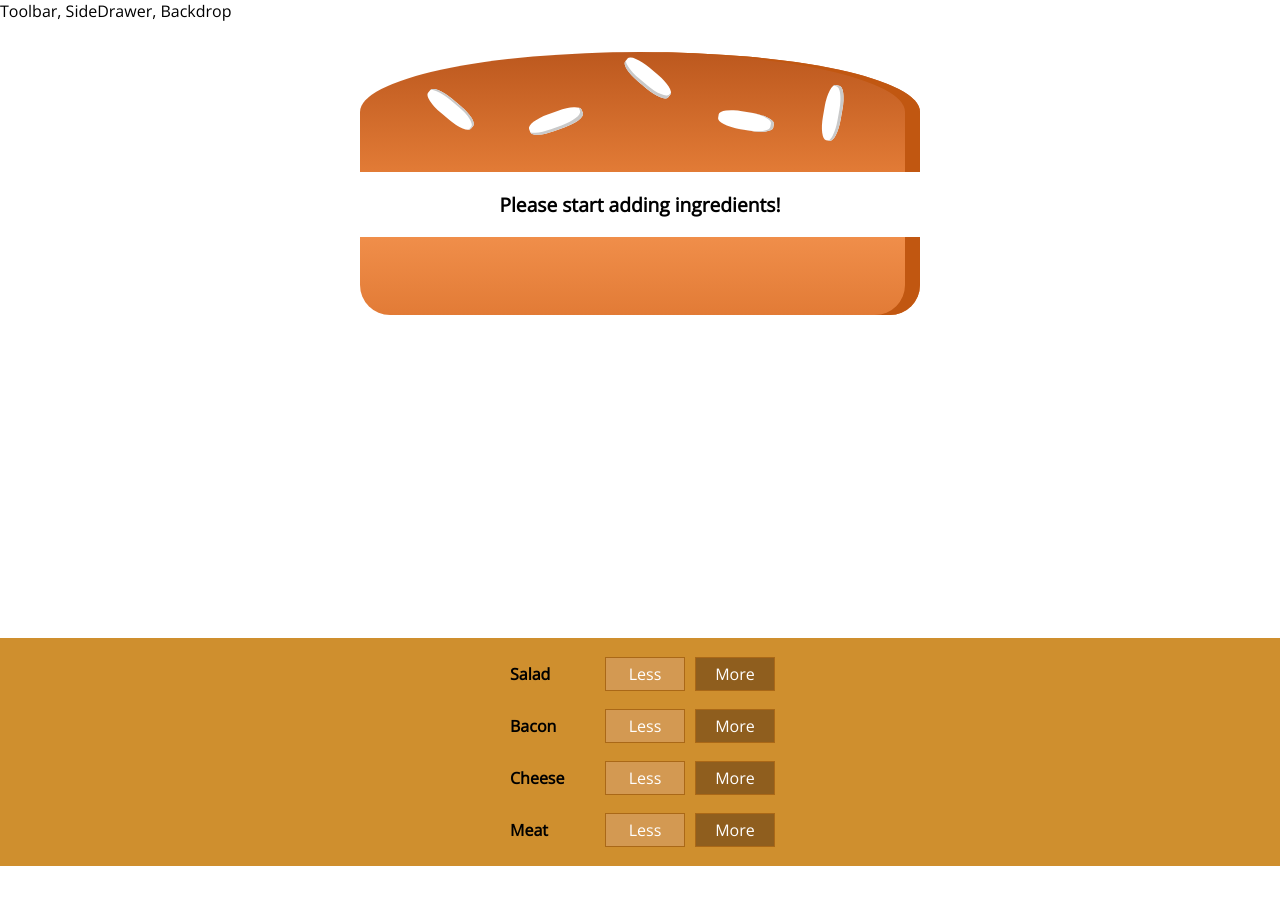
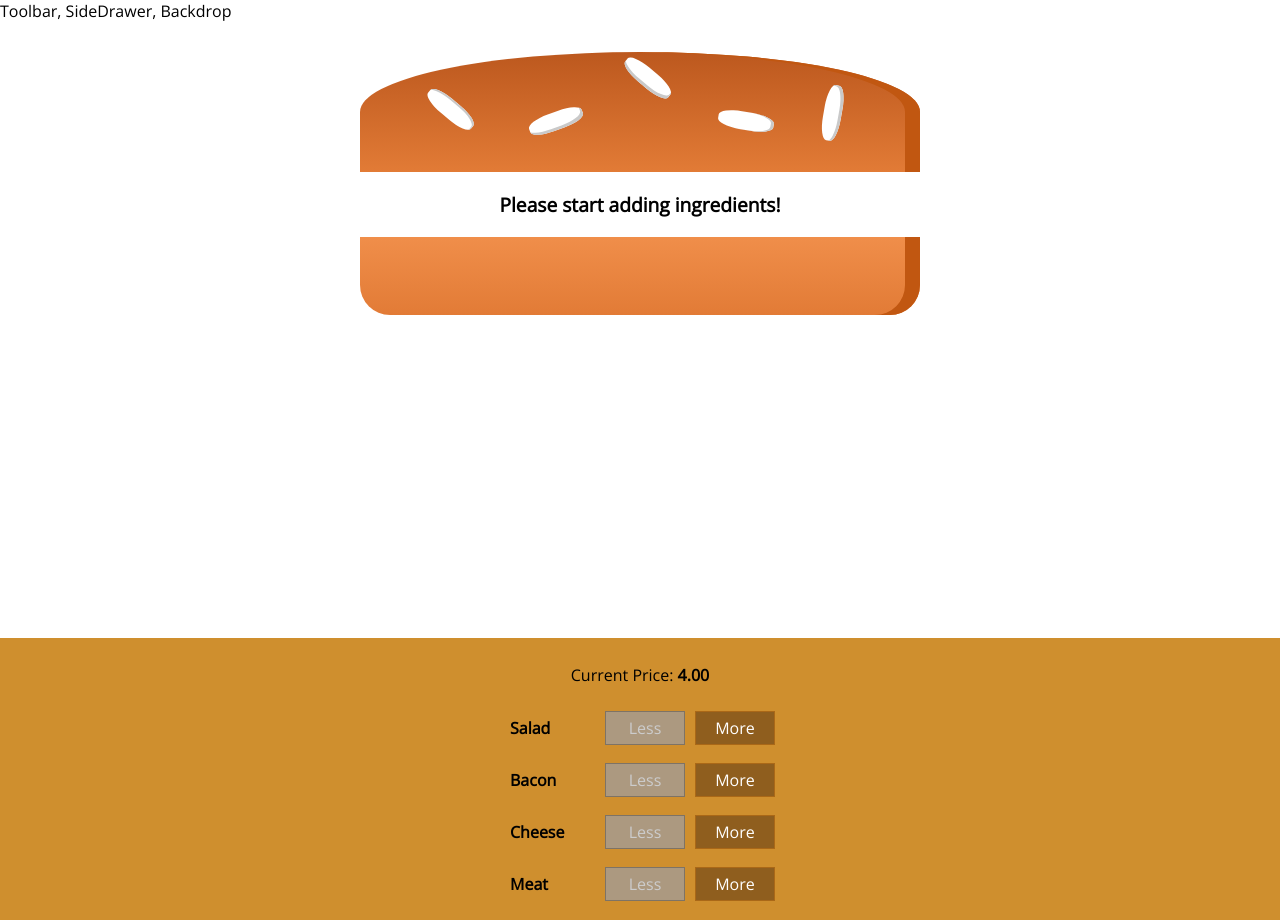
Before and after one commit to ciiay/burger-builder, a React app: page / in a window 1280 px wide. Before the commit the page ends 866 px from the top, so only its background shows below. Built offline with nearby package versions, Linux system fonts and the light colour scheme.

Commit message:
Added More, Less button

```diff
--- a/src/components/Burger/BuildControls/BuildControl/BuildControl.js
+++ b/src/components/Burger/BuildControls/BuildControl/BuildControl.js
@@ -4,8 +4,16 @@
 const buildControl = (props) => (
     <div className={classes.BuildControl}>
         <div className={classes.Label}>{props.label}</div>
-        <button className={classes.Less}>Less</button>
-        <button className={classes.More}>More</button>
+        <button
+            disabled={props.disabled}
+            onClick={props.removed}
+            className={classes.Less}
+        >
+            Less
+        </button>
+        <button onClick={props.added} className={classes.More}>
+            More
+        </button>
     </div>
 );
 
--- a/src/components/Burger/BuildControls/BuildControls.js
+++ b/src/components/Burger/BuildControls/BuildControls.js
@@ -10,8 +10,17 @@
 ];
 const buildControls = (props) => (
     <div className={classes.BuildControls}>
+        <p>
+            Current Price: <strong>{props.price.toFixed(2)}</strong>
+        </p>
         {controls.map((ctrl) => (
-            <BuildControl key={ctrl.label} label={ctrl.label} />
+            <BuildControl
+                added={() => props.ingredientAdded(ctrl.type)}
+                removed={() => props.ingredientRemoved(ctrl.type)}
+                disabled={props.disabled[ctrl.type]}
+                key={ctrl.label}
+                label={ctrl.label}
+            />
         ))}
     </div>
 );
--- a/src/components/Burger/Burger.js
+++ b/src/components/Burger/Burger.js
@@ -12,7 +12,6 @@
         .reduce((arr, el) => {
             return arr.concat(el);
         }, []);
-    console.log(transformedIngredients);
 
     if (transformedIngredients.length === 0) {
         transformedIngredients = <p>Please start adding ingredients!</p>;
--- a/src/containers/BurgerBuilder/BurgerBuilder.js
+++ b/src/containers/BurgerBuilder/BurgerBuilder.js
@@ -2,6 +2,13 @@
 import Aux from '../../hoc/Aux';
 import Burger from '../../components/Burger/Burger';
 import BuildControls from '../../components/Burger/BuildControls/BuildControls';
+
+const INGREDIENT_PRICES = {
+    salad: 0.5,
+    cheese: 0.4,
+    meat: 1.3,
+    bacon: 0.7,
+};
 
 class BurgerBuilder extends Component {
     // constructor(props) {
@@ -15,12 +22,59 @@
             cheese: 0,
             meat: 0,
         },
+        totalPrice: 4,
+    };
+
+    addIngredientHandler = (type) => {
+        const oldCount = this.state.ingredients[type];
+        const updatedCount = oldCount + 1;
+        const updatedIngredients = {
+            ...this.state.ingredients,
+        };
+        updatedIngredients[type] = updatedCount;
+        const priceAddition = INGREDIENT_PRICES[type];
+        const oldPrice = this.state.totalPrice;
+        const newPrice = oldPrice + priceAddition;
+        this.setState({
+            totalPrice: newPrice,
+            ingredients: updatedIngredients,
+        });
+    };
+
+    removeIngredientHandler = (type) => {
+        const oldCount = this.state.ingredients[type];
+        if (oldCount <= 0) {
+            return;
+        }
+        const updatedCount = oldCount - 1;
+        const updatedIngredients = {
+            ...this.state.ingredients,
+        };
+        updatedIngredients[type] = updatedCount;
+        const priceDeduction = INGREDIENT_PRICES[type];
+        const oldPrice = this.state.totalPrice;
+        const newPrice = oldPrice - priceDeduction;
+        this.setState({
+            totalPrice: newPrice,
+            ingredients: updatedIngredients,
+        });
     };
     render() {
+        const disabledInfo = {
+            ...this.state.ingredients,
+        };
+        for (let key in disabledInfo) {
+            disabledInfo[key] = disabledInfo[key] <= 0;
+        }
         return (
             <Aux>
                 <Burger ingredients={this.state.ingredients} />
-                <BuildControls />
+                <BuildControls
+                    ingredientAdded={this.addIngredientHandler}
+                    ingredientRemoved={this.removeIngredientHandler}
+                    disabled={disabledInfo}
+                    price={this.state.totalPrice}
+                />
             </Aux>
         );
     }
```
